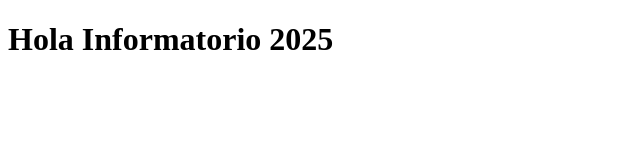
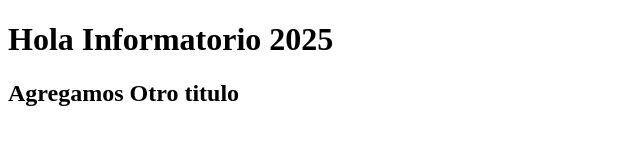
Before and after one commit to eduvence/nuevorepo, a plain HTML site: page app/index.html in a window 1280 px wide. Shown: the whole page, without its empty margins (0-640 px from the left). Drawn offline with Linux system fonts and the light colour scheme.

Commit message:
agregamos titulo 2

```diff
--- a/app/index.html
+++ b/app/index.html
@@ -7,5 +7,6 @@
 </head>
 <body>
     <h1>Hola Informatorio 2025</h1>
+    <h2>Agregamos Otro titulo </h2>
 </body>
 </html>
```
